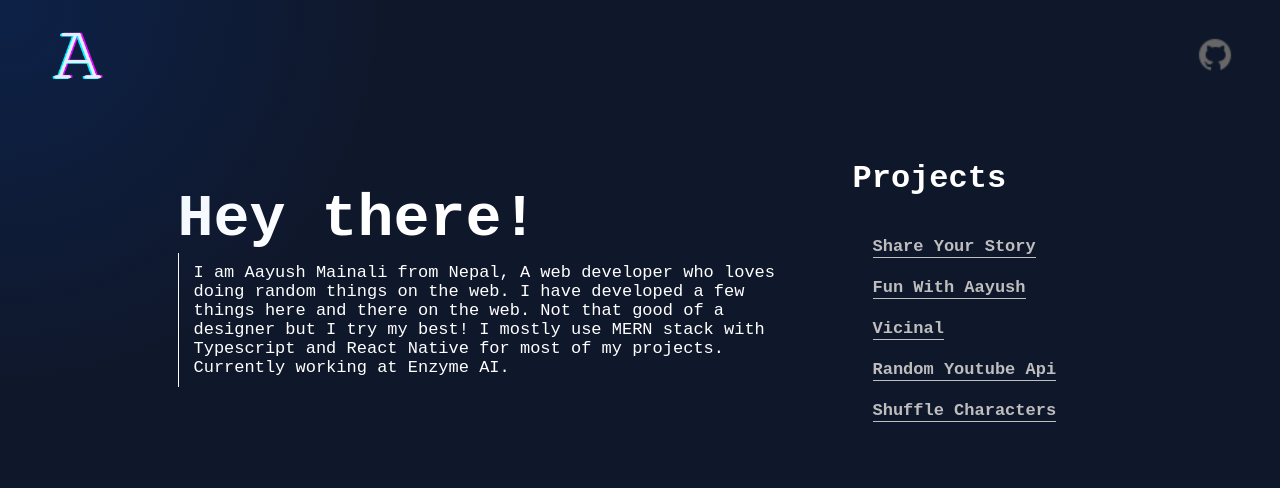
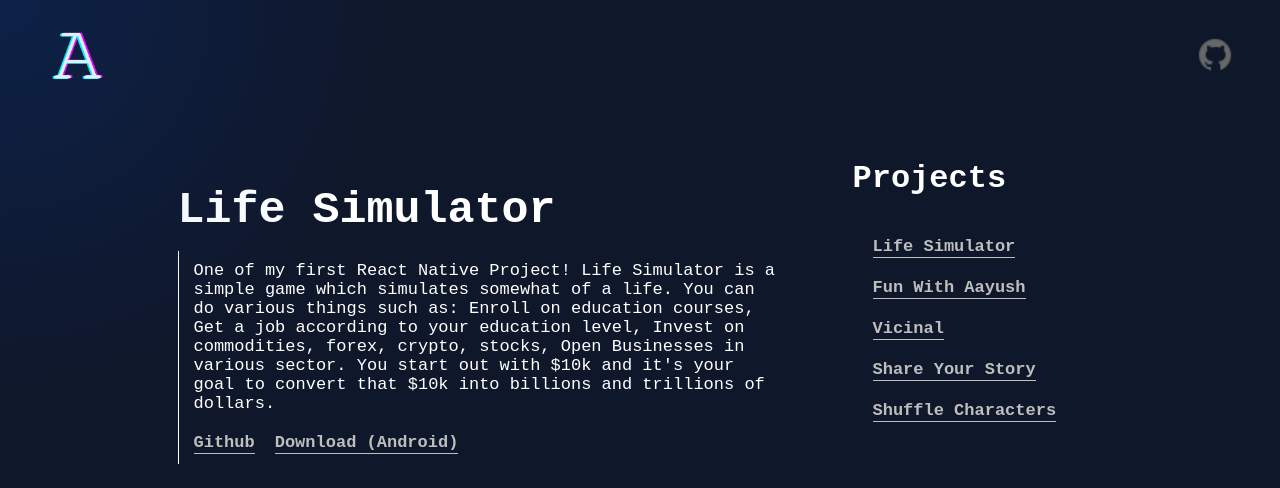
Before and after one commit to AayushMainali-Github/Portfolio, a React (Create React App) app: page /projects/lifesimulator in a window 1280 px wide. Shown: the top 488 px of the page. Built offline with nearby package versions, Linux system fonts and the light colour scheme.

Commit message:
Add Life Simulator

```diff
--- a/src/Components/App.tsx
+++ b/src/Components/App.tsx
@@ -7,7 +7,7 @@ import mouseMove from "../Utilities/mouseMove";
 import ShareYourStory from "./Projects/ShareYourStory";
 import FunWithAayush from "./Projects/FunWithAayush";
 import Vicinal from "./Projects/Vicinal";
-import RandomYoutubeApi from "./Projects/RandomYoutubeApi";
+import LifeSimulator from "./Projects/LifeSimulator";
 import ShuffleCharacters from "./Projects/ShuffleCharacters";
 
 const App = () => {
@@ -23,7 +23,7 @@ const App = () => {
           <Route path="/projects/shareyourstory" element={<ShareYourStory />} />
           <Route path="/projects/funwithaayush" element={<FunWithAayush />} />
           <Route path="/projects/vicinal" element={<Vicinal />} />
-          <Route path="/projects/randomyoutubeapi" element={<RandomYoutubeApi />} />
+          <Route path="/projects/lifesimulator" element={<LifeSimulator />} />
           <Route path="/projects/shufflecharacters" element={<ShuffleCharacters />} />
           <Route path="*" element={<Home />} />
         </Route>
--- a/src/Components/Layout/Projects.tsx
+++ b/src/Components/Layout/Projects.tsx
@@ -10,8 +10,8 @@ const Projects = () => {
     <div className="projects">
       <div className="head">Projects</div>
       <div className="links">
-        <Link className="link" to={pathname === "/projects/shareyourstory" ? "/" : "/projects/shareyourstory"}>
-          Share Your Story
+        <Link className="link" to={pathname === "/projects/lifesimulator" ? "/" : "/projects/lifesimulator"}>
+          Life Simulator
         </Link>
         <Link className="link" to={pathname === "/projects/funwithaayush" ? "/" : "/projects/funwithaayush"}>
           Fun With Aayush
@@ -19,8 +19,8 @@ const Projects = () => {
         <Link className="link" to={pathname === "/projects/vicinal" ? "/" : "/projects/vicinal"}>
           Vicinal
         </Link>
-        <Link className="link" to={pathname === "/projects/randomyoutubeapi" ? "/" : "/projects/randomyoutubeapi"}>
-          Random Youtube Api
+        <Link className="link" to={pathname === "/projects/shareyourstory" ? "/" : "/projects/shareyourstory"}>
+          Share Your Story
         </Link>
         <Link className="link" to={pathname === "/projects/shufflecharacters" ? "/" : "/projects/shufflecharacters"}>
           Shuffle Characters
--- /dev/null
+++ b/src/Components/Projects/LifeSimulator.tsx
@@ -0,0 +1,25 @@
+import React from "react";
+import "../../Css/Projects/Projects.css";
+
+const LifeSimulator = () => {
+  return (
+    <div className="project">
+      <div className="head">Life Simulator</div>
+      <div className="desc">
+        One of my first React Native Project! Life Simulator is a simple game which simulates somewhat of a life. You can do various things such as: Enroll on education courses,
+        Get a job according to your education level, Invest on commodities, forex, crypto, stocks, Open Businesses in various sector. You start out with $10k and it's your goal to
+        convert that $10k into billions and trillions of dollars.
+      </div>
+      <div className="links">
+        <a target="_" href="https://github.com/AayushMainali-Github/Life-Simulator">
+          Github
+        </a>
+        <a target="_" href="https://drive.google.com/file/d/1Idp4Vni2--6eGzzw0i0dx7z3oRsGnUeb/view?usp=drive_link">
+          Download (Android)
+        </a>
+      </div>
+    </div>
+  );
+};
+
+export default LifeSimulator;
--- a/src/Components/Projects/RandomYoutubeApi.tsx
+++ /dev/null
@@ -1,21 +0,0 @@
-import React from "react";
-import "../../Css/Projects/Projects.css";
-
-const RandomYoutubeApi = () => {
-  return (
-    <div className="project">
-      <div className="head">Random Youtube Api</div>
-      <div className="desc">
-        It's a simple api which can be used to fetch random videos from youtube. Users can send a GET request to get a random youtube video link and also can send a youtube video
-        link through POST request for it to be stored in database. It's not hosted anywhere as of now as it was just a fun project I wanted to work on.
-      </div>
-      <div className="links">
-        <a target="_" href="https://github.com/AayushMainali-Github/random-youtube-api">
-          Github
-        </a>
-      </div>
-    </div>
-  );
-};
-
-export default RandomYoutubeApi;
```
